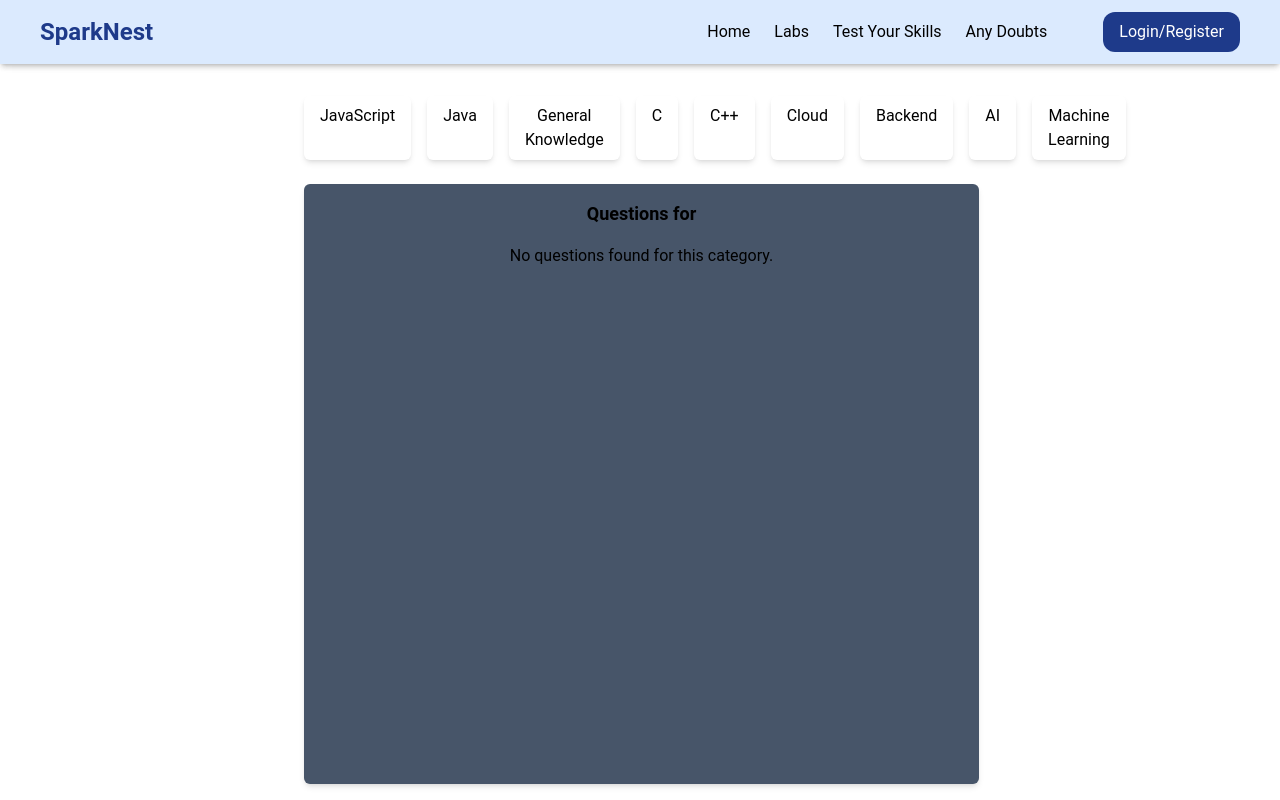
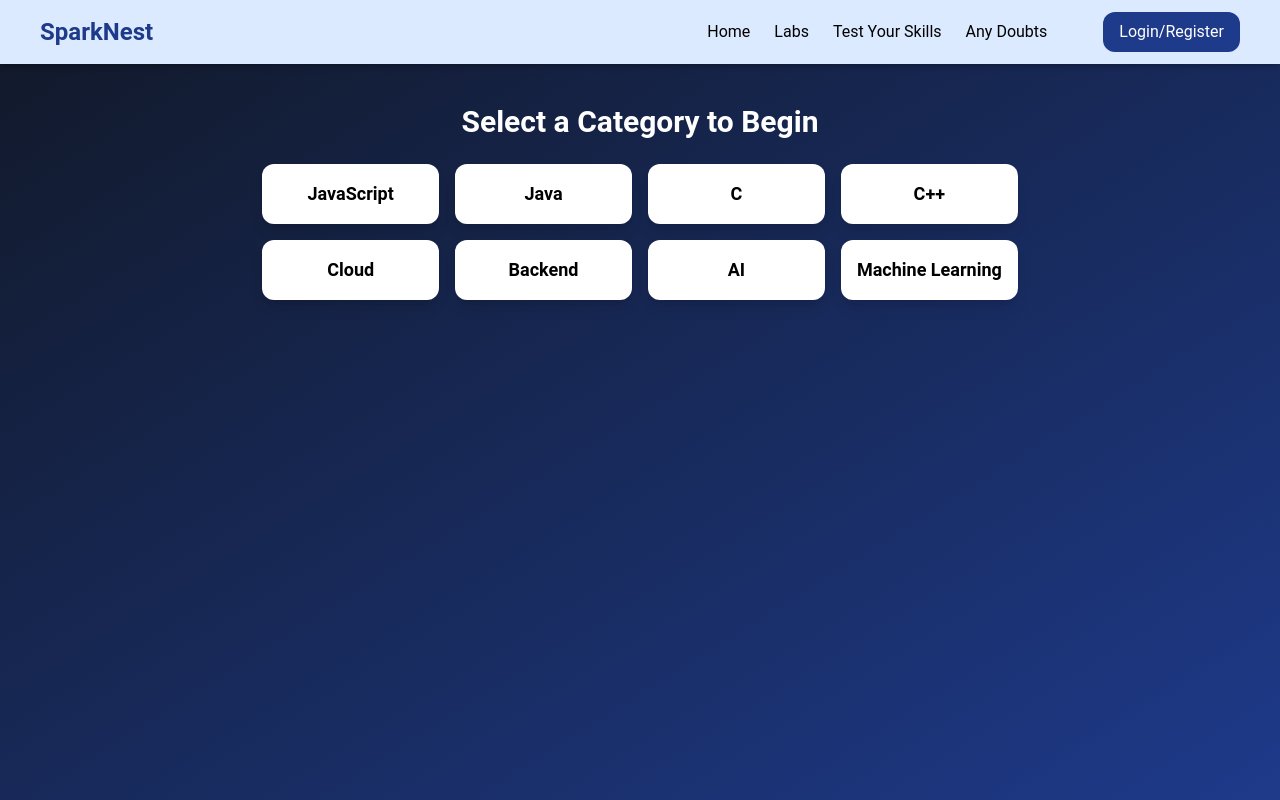
Before and after one commit to vira069/SparkNest, a React (Vite) app in the folder frontend/: page /TestYourSkills in a window 1280 px wide. Built offline with nearby package versions, Linux system fonts and the light colour scheme.

Commit message:
Refactor TestYourSkills component to improve quiz functionality and UI

```diff
--- a/frontend/src/pages/TestYourSkills.jsx
+++ b/frontend/src/pages/TestYourSkills.jsx
@@ -1,82 +1,145 @@
-import React, { useState } from "react";
-import axios from "axios";
+import React, { useEffect, useState } from "react";
 import Navbar from "../components/Navbar";
 
-function TestYourSkills() {
-  const [category, setCategory] = useState("");
-  const [questions, setQuestions] = useState([]);
-  const [loading, setLoading] = useState(false);
-
 const categories = [
-    "JavaScript",
-    "Java",
-    "General Knowledge",
-    "C",
-    "C++",
-    "Cloud",
-    "Backend",
-    "AI",
-    "Machine Learning",
+  "JavaScript", "Java", "C", "C++",
+  "Cloud", "Backend", "AI", "Machine Learning"
 ];
 
-  const fetchQuestions = async (selectedCategory) => {
-    setLoading(true);
-    try {
-      const response = await axios.get(`/api/questions?category=${selectedCategory}`);
-      setQuestions(response.data);
-    } catch (error) {
-      console.error("Error fetching questions:", error);
-    } finally {
-      setLoading(false);
+function TestYourSkills() {
+  const [selectedCategory, setSelectedCategory] = useState("");
+  const [questions, setQuestions] = useState([]);
+  const [quizStarted, setQuizStarted] = useState(false);
+  const [answers, setAnswers] = useState({});
+  const [submitted, setSubmitted] = useState(false);
+  const [score, setScore] = useState(0);
+  const [timeLeft, setTimeLeft] = useState(600); // 10 minutes
+
+  // Timer countdown
+  useEffect(() => {
+    if (quizStarted && !submitted && timeLeft > 0) {
+      const timer = setInterval(() => setTimeLeft((t) => t - 1), 1000);
+      return () => clearInterval(timer);
+    } else if (timeLeft === 0 && quizStarted && !submitted) {
+      handleSubmit();
     }
+  }, [timeLeft, quizStarted, submitted]);
+
+  // Fetch questions when quiz starts
+  const startQuiz = () => {
+    fetch(`http://localhost:5000/api/questions?category=${selectedCategory}`)
+      .then((res) => res.json())
+      .then((data) => {
+        setQuestions(data);
+        setQuizStarted(true);
+      });
   };
 
-  const handleCategoryClick = (selectedCategory) => {
-    setCategory(selectedCategory);
-    fetchQuestions(selectedCategory);
+  const handleOptionChange = (qIndex, option) => {
+    setAnswers((prev) => ({ ...prev, [qIndex]: option }));
+  };
+
+  const handleSubmit = () => {
+    let correct = 0;
+    questions.forEach((q, idx) => {
+      if (answers[idx] === q.answer) correct++;
+    });
+    setScore(correct);
+    setSubmitted(true);
+  };
+
+  const formatTime = (sec) => {
+    const m = String(Math.floor(sec / 60)).padStart(2, "0");
+    const s = String(sec % 60).padStart(2, "0");
+    return `${m}:${s}`;
   };
 
   return (
-    <div className="relative pt-16">
+    <div className="relative pt-16 min-h-screen bg-gradient-to-br from-gray-900 to-blue-900 text-black">
       <Navbar />
-      <div className="w-full flex flex-col gap-6 justify-center items-center mt-8">
-        <div className="tabs p-section-tabs w-full max-w-2xl">
-          <div className="tabs__header p-section-tabs__header flex justify-around gap-4">
+      <div className="flex flex-col items-center mt-10 px-6 text-white">
+        {!quizStarted ? (
+          <>
+            <h1 className="text-3xl font-bold mb-6">Select a Category to Begin</h1>
+            <div className="grid grid-cols-2 md:grid-cols-4 gap-4 mb-6">
               {categories.map((cat) => (
                 <div
                   key={cat}
-                className="tabs__tab p-section-tabs__header-tab px-4 py-2 rounded-md shadow-md text-center cursor-pointer hover:bg-blue-200"
-                onClick={() => handleCategoryClick(cat.toLowerCase())}
+                  onClick={() => setSelectedCategory(cat)}
+                  className={`cursor-pointer p-4 rounded-xl shadow-lg text-center text-lg font-semibold transition-all duration-200 ${
+                    selectedCategory === cat
+                      ? "bg-blue-600 text-white scale-105"
+                      : "bg-white text-black hover:bg-blue-300"
+                  }`}
                 >
-                <span>{cat}</span>
+                  {cat}
                 </div>
               ))}
             </div>
+            {selectedCategory && (
+              <button
+                onClick={startQuiz}
+                className="bg-green-500 hover:bg-green-600 text-white font-semibold px-6 py-2 rounded-md shadow-md"
+              >
+                Start Test
+              </button>
+            )}
+          </>
+        ) : (
+          <div className="w-full max-w-3xl">
+            <div className="flex justify-between items-center mb-6">
+              <h2 className="text-2xl font-semibold">{selectedCategory} Quiz</h2>
+              <div className="bg-black text-white px-4 py-1 rounded-full font-mono">
+                Time Left: {formatTime(timeLeft)}
+              </div>
+            </div>
 
-          <div className="tabs__tab-content mt-6 p-4 h-[600px] w-[675px] rounded-md shadow-md bg-slate-600 text-center">
-            {loading ? (
-              <p>Loading questions...</p>
+            <form
+              onSubmit={(e) => {
+                e.preventDefault();
+                handleSubmit();
+              }}
+              className="space-y-6"
+            >
+              {questions.map((q, i) => (
+                <div
+                  key={i}
+                  className="bg-white text-black p-4 rounded-lg shadow-md"
+                >
+                  <h4 className="mb-2 font-semibold">
+                    Q{i + 1}. {q.question}
+                  </h4>
+                  {q.options.map((opt, j) => (
+                    <label key={j} className="block ml-4 cursor-pointer">
+                      <input
+                        type="radio"
+                        name={`question-${i}`}
+                        value={opt}
+                        checked={answers[i] === opt}
+                        onChange={() => handleOptionChange(i, opt)}
+                        className="mr-2"
+                        required
+                      />
+                      {opt}
+                    </label>
+                  ))}
+                </div>
+              ))}
+              {!submitted ? (
+                <button
+                  type="submit"
+                  className="mt-4 bg-blue-600 text-white py-2 px-4 rounded hover:bg-blue-700"
+                >
+                  Submit Test
+                </button>
               ) : (
-              <div>
-                <h2 className="text-lg font-bold mb-4">Questions for {category}</h2>
-                {questions.length > 0 ? (
-                  questions.map((question, index) => (
-                    <div key={index} className="mb-4">
-                      <p>{question.question}</p>
-                      <ul>
-                        {question.options.map((option, idx) => (
-                          <li key={idx}>{option}</li>
-                        ))}
-                      </ul>
-                    </div>
-                  ))
-                ) : (
-                  <p>No questions found for this category.</p>
+                <h3 className="text-white text-xl font-bold mt-4">
+                  Your Score: {score} / {questions.length}
+                </h3>
               )}
+            </form>
           </div>
         )}
-          </div>
-        </div>
       </div>
     </div>
   );
```
Lines whose indentation alone changed are shown as unchanged.
